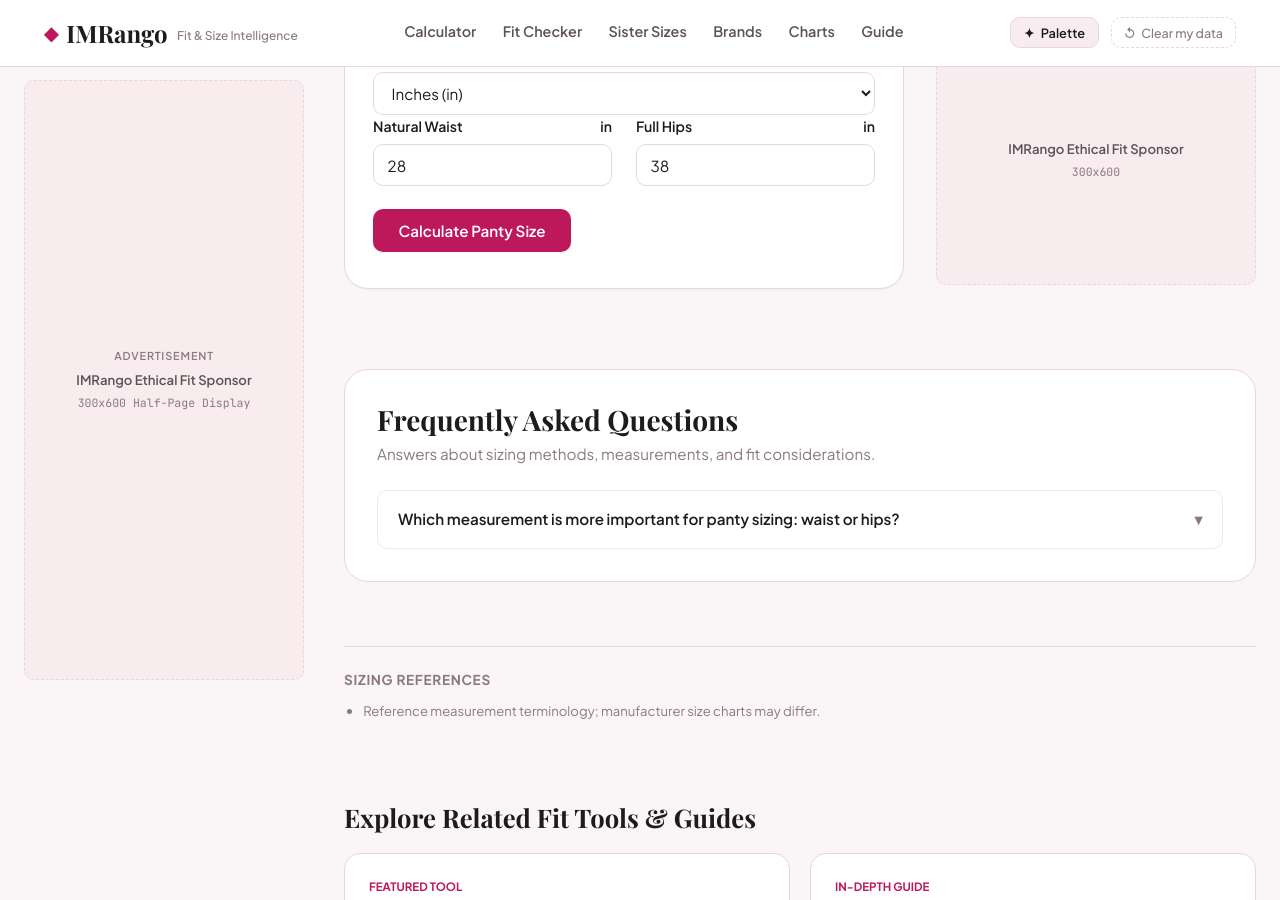
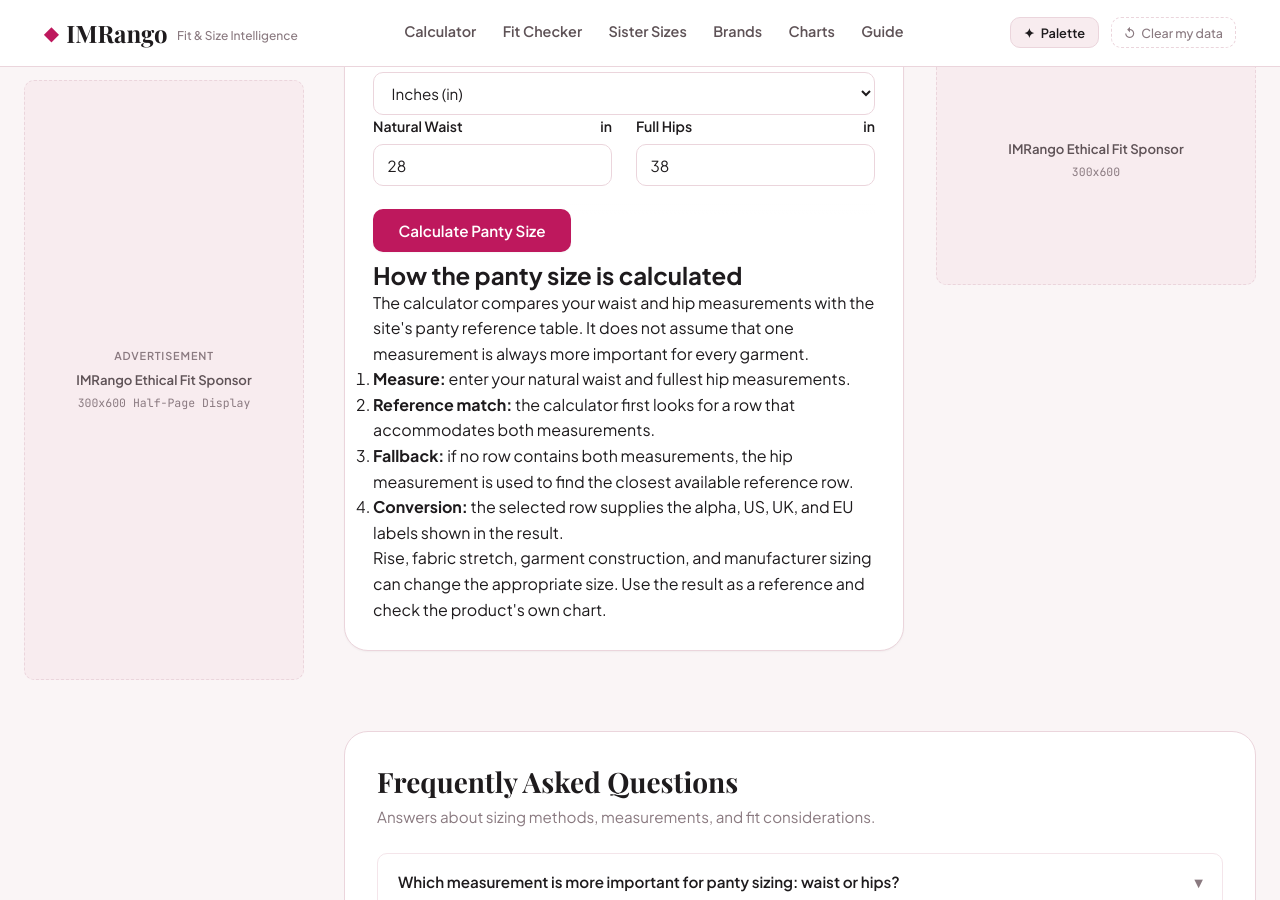
Before and after one commit to sharpedge74-cmyk/Bra-Size-Pro, a Jekyll site: the page built from panty-size-calculator.html, in a window 1280 px wide and 900 px high, scrolled down 456 px. Built offline with Jekyll 4.4.1, drawn with Linux system fonts in a browser that asks for light colours; some web fonts are replaced.

Commit message:
Add specific calculation reference to panty-size-calculator.html

```diff
--- a/panty-size-calculator.html
+++ b/panty-size-calculator.html
@@ -55,8 +55,20 @@ faq:
     </div>
   </form>
 
+<section class="calculator-reference" aria-labelledby="panty-reference-heading">
+  <h2 id="panty-reference-heading">How the panty size is calculated</h2>
+  <p>The calculator compares your waist and hip measurements with the site's panty reference table. It does not assume that one measurement is always more important for every garment.</p>
+  <ol>
+    <li><strong>Measure:</strong> enter your natural waist and fullest hip measurements.</li>
+    <li><strong>Reference match:</strong> the calculator first looks for a row that accommodates both measurements.</li>
+    <li><strong>Fallback:</strong> if no row contains both measurements, the hip measurement is used to find the closest available reference row.</li>
+    <li><strong>Conversion:</strong> the selected row supplies the alpha, US, UK, and EU labels shown in the result.</li>
+  </ol>
+  <p>Rise, fabric stretch, garment construction, and manufacturer sizing can change the appropriate size. Use the result as a reference and check the product's own chart.</p>
+</section>
+
   <div id="panty-result-box" class="sizing-result-box" style="display: none; margin-top: 2rem;">
-    <div class="result-badge">Calculated Panty Size</div>
+    <div class="result-badge">Panty Size Reference</div>
     <div class="result-hero-size" id="panty-res-alpha">M</div>
     <div class="result-equivalents-grid">
       <div class="equivalent-pill">
```
